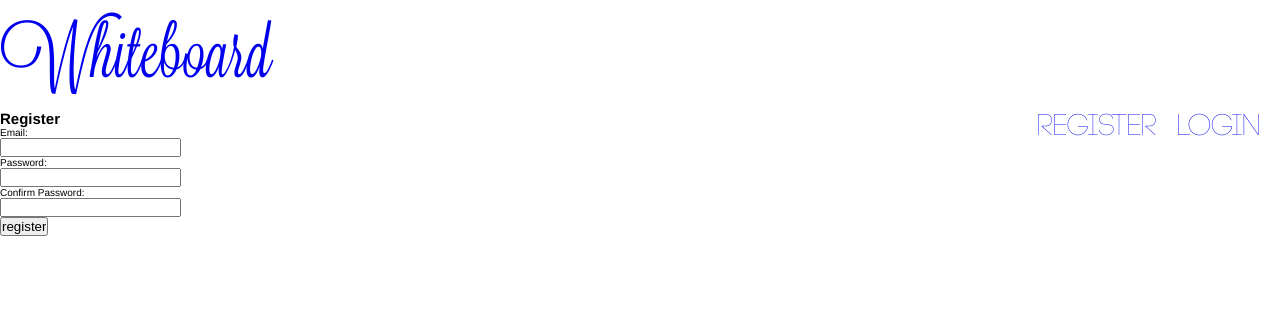
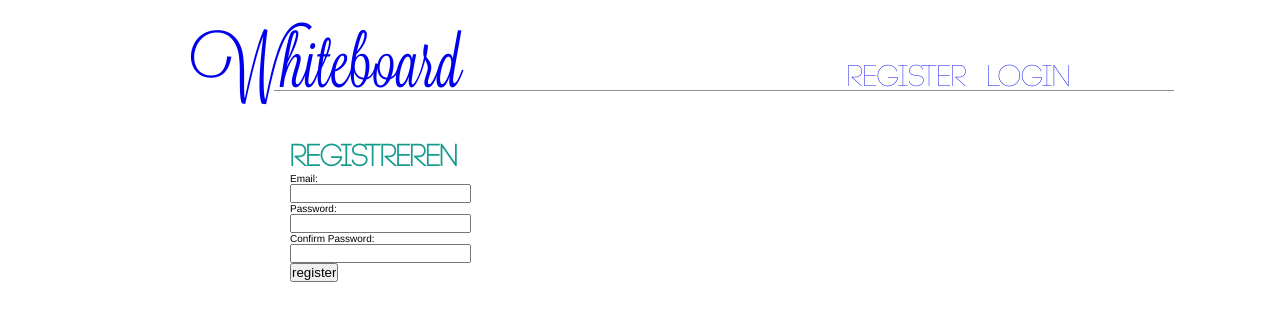
Before and after one commit to LMarynissen/WhiteboardDevine, a PHP site: page /index.php?page=register in a window 1280 px wide. Shown: the top 321 px of the page. Run offline with PHP 8.4, Linux system fonts and the light colour scheme; some web fonts are replaced.

Commit message:
test css merge

```diff
--- a/css/screen.css
+++ b/css/screen.css
@@ -41,6 +41,11 @@ body{
 
 /*------------ NAVIGATIE -------------- */
 
+.container{
+	width: 900px;
+	margin: 0 auto;
+}
+
 .schreef{
   font-family: 'lavanderia';
   color: #139b8b;
@@ -60,8 +65,14 @@ nav ul .schreef a:visited{
   color: #139b8b;
 }
 
+nav ul .schreef {
+	margin-top: 10px;
+}
+
 nav ul .sans {
 	float: right;
+	margin-top: -30px;
+
 }
 
 nav ul li{
@@ -76,3 +87,23 @@ nav ul .sans a{
 nav ul .sans a:visited{
   color: #139b8b;
 }
+
+.line{
+	width: 100%;
+	margin-left: 84px;
+	margin-top: -30px;
+	background-color: #909090;
+	height: 1px;
+
+}
+
+/*------------ REGISTRATIE -------------- */
+#content{
+	width: 700px;
+	padding-top: 50px;
+	margin: 0 auto;
+}
+
+#content > header > h1{
+	font-size: 3em;
+}
--- a/view/layout.php
+++ b/view/layout.php
@@ -11,7 +11,7 @@
             <div class="container">
                 <ul>
                     <li class= "schreef"><a class href="index.php">Whiteboard</a></li>
-
+                    <div class = "line"></div>
                     <?php if (empty($_SESSION["user"])) { ?>
                     <li class ="sans" ><a href="index.php?page=login">login</a></li>
                     <li class = "sans" ><a href="index.php?page=register">Register</a></li>
--- a/view/users/login.php
+++ b/view/users/login.php
@@ -1,11 +1,10 @@
 <section id="content">
 
-<header><h1>Log in</h1></header>
+<header><h1 class ="schreef">Log in</h1></header>
 
 <form role="login" action="index.php?page=login" method="post">
     <input type="email" name="email" placeholder="email"  />
     <input type="password" name="password" placeholder="password"  />
     <input type="submit" value="Login"  />
 </form>
-
 </section>
--- a/view/users/register.php
+++ b/view/users/register.php
@@ -1,5 +1,5 @@
 <section id="content">
-    <header><h1>Register</h1></header>
+    <header><h1 class= "sans" >Registreren</h1></header>
     <form action="index.php?page=register" method="post" >
         <div class="<?php if(!empty($errors['email'])) echo ' has-error'; ?>">
             <label for="registerEmail">Email:</label>
```
